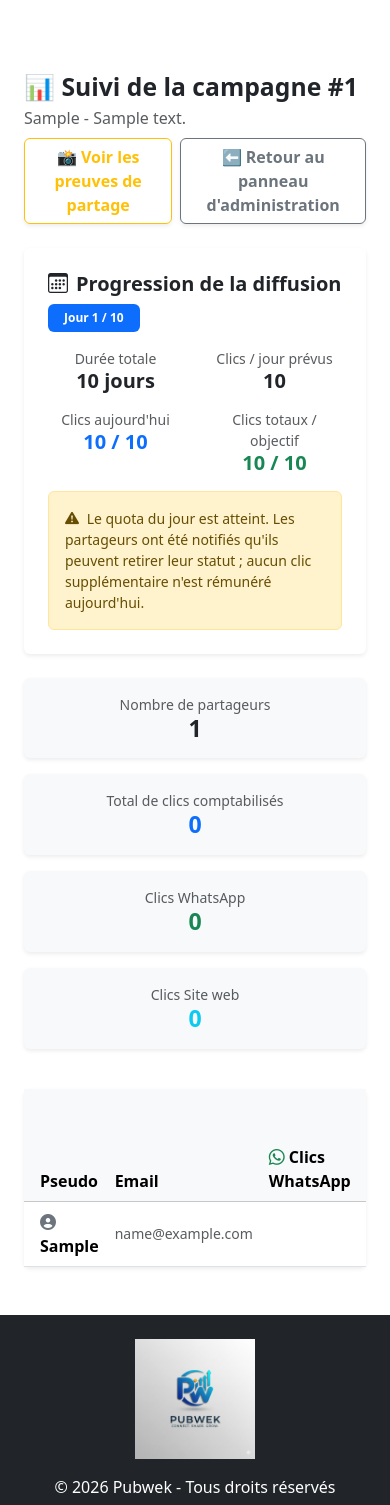
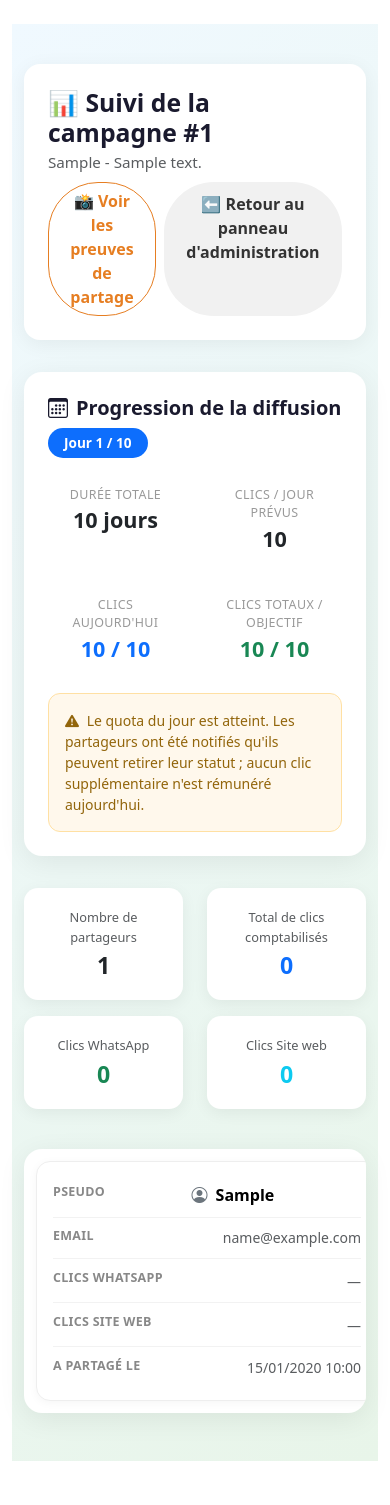
Before and after one commit to Mod617/Pubwek, a Flask app: page /admin/campagne/1/suivi in a window 390 px wide. Shown: the part 66-1571 px from the top of the page. Run offline with Flask 3, Linux system fonts and the light colour scheme; a user stored in the database is signed in; tables that the repository leaves empty hold one stand-in row (values such as "Sample post"); parts of the project's set-up code (start-up, migrations or seed data) failed here and were passed over; some libraries are stand-ins or nearby versions.

Commit message:
Update admin_suivi_campagne.html

```diff
--- a/templates/admin_suivi_campagne.html
+++ b/templates/admin_suivi_campagne.html
@@ -1,58 +1,306 @@
 {% extends "base.html" %}
 
 {% block content %}
-<div class="container mt-5">
+<link rel="stylesheet" href="https://cdn.jsdelivr.net/npm/bootstrap-icons@1.11.1/font/bootstrap-icons.css">
 
-    <div class="d-flex justify-content-between align-items-center mb-4 flex-wrap gap-2">
+<style>
+  .campaign-page {
+    background: linear-gradient(135deg, #f0f9ff 0%, #e8f5e9 100%);
+    min-height: 100vh;
+    padding: 2.5rem 0 3rem;
+  }
+
+  .page-header {
+    background: #fff;
+    border-radius: 16px;
+    padding: 1.75rem 2rem;
+    box-shadow: 0 4px 20px rgba(0, 0, 0, 0.06);
+    margin-bottom: 2rem;
+  }
+
+  .page-header h2 {
+    color: #1a1a2e;
+    font-weight: 700;
+  }
+
+  .page-header .text-muted {
+    font-size: 0.95rem;
+  }
+
+  .btn-outline-warning {
+    border-radius: 50px;
+    font-weight: 600;
+    border-color: #e67e22;
+    color: #e67e22;
+  }
+
+  .btn-outline-warning:hover {
+    background: #e67e22;
+    border-color: #e67e22;
+  }
+
+  .btn-back-admin {
+    border-radius: 50px;
+    padding: 0.6rem 1.4rem;
+    font-weight: 600;
+    background: #f1f1f1;
+    color: #333;
+    border: none;
+    transition: background 0.2s ease;
+  }
+
+  .btn-back-admin:hover {
+    background: #e4e4e4;
+    color: #111;
+  }
+
+  /* Carte progression */
+  .progress-card {
+    border: none;
+    border-radius: 18px;
+    box-shadow: 0 6px 28px rgba(0, 0, 0, 0.07);
+    margin-bottom: 2rem;
+    overflow: hidden;
+  }
+
+  .progress-card .card-body {
+    padding: 2rem;
+  }
+
+  .progress-card h5 {
+    color: #1a1a2e;
+  }
+
+  .status-badge {
+    border-radius: 50px;
+    font-weight: 600;
+    font-size: 0.85rem;
+  }
+
+  .metric-block {
+    padding: 0.75rem 0.5rem;
+  }
+
+  .metric-block .metric-label {
+    color: #999;
+    font-size: 0.78rem;
+    text-transform: uppercase;
+    letter-spacing: 0.4px;
+  }
+
+  .metric-block .metric-value {
+    font-size: 1.35rem;
+    font-weight: 700;
+  }
+
+  .alert-quota {
+    border-radius: 12px;
+    background: #fff8ec;
+    border: 1px solid #ffe0a3;
+    color: #92650b;
+  }
+
+  /* Cartes résumé */
+  .summary-card {
+    border: none;
+    border-radius: 14px;
+    background: #fff;
+    box-shadow: 0 4px 16px rgba(0, 0, 0, 0.06);
+    text-align: center;
+    padding: 1.25rem;
+    transition: transform 0.2s ease, box-shadow 0.2s ease;
+    height: 100%;
+  }
+
+  .summary-card:hover {
+    transform: translateY(-3px);
+    box-shadow: 0 8px 24px rgba(0, 0, 0, 0.1);
+  }
+
+  .summary-card .text-muted {
+    font-size: 0.8rem;
+  }
+
+  .summary-card .h3 {
+    margin-top: 0.35rem;
+  }
+
+  /* Tableau */
+  .table-card {
+    border: none;
+    border-radius: 18px;
+    box-shadow: 0 6px 28px rgba(0, 0, 0, 0.07);
+    overflow: hidden;
+  }
+
+  .table-card thead tr {
+    background: #1a1a2e !important;
+  }
+
+  .table-card thead th {
+    border: none;
+    font-weight: 600;
+    font-size: 0.85rem;
+    letter-spacing: 0.3px;
+    color: #fff !important;
+    padding: 1rem 0.9rem;
+  }
+
+  .table-card tbody td {
+    padding: 0.9rem;
+    vertical-align: middle;
+    border-color: #f0f0f0;
+  }
+
+  .table-card tbody tr:hover {
+    background-color: #f8fbf9;
+  }
+
+  .empty-state {
+    padding: 2.5rem;
+    text-align: center;
+    color: #888;
+  }
+
+  @media (max-width: 768px) {
+    .page-header {
+      padding: 1.5rem;
+    }
+    .page-header .d-flex.gap-2 {
+      width: 100%;
+    }
+    .page-header .d-flex.gap-2 .btn {
+      flex: 1;
+    }
+    .progress-card .card-body {
+      padding: 1.5rem;
+    }
+  }
+
+  /* ========================================== */
+  /* 📱 TRANSFORMATION TABLEAU → CARTES SUR MOBILE */
+  /* ========================================== */
+  @media (max-width: 767.98px) {
+    .responsive-table thead {
+      display: none;
+    }
+
+    .responsive-table,
+    .responsive-table tbody,
+    .responsive-table tr,
+    .responsive-table td {
+      display: block;
+      width: 100%;
+    }
+
+    .responsive-table tr {
+      background: #fff;
+      border: 1px solid #eee;
+      border-radius: 14px;
+      margin: 0.75rem;
+      padding: 0.75rem 1rem;
+      box-shadow: 0 2px 10px rgba(0, 0, 0, 0.04);
+    }
+
+    .responsive-table tr:hover {
+      background-color: #fff;
+    }
+
+    .responsive-table td {
+      text-align: right !important;
+      padding: 0.6rem 0 !important;
+      border: none !important;
+      border-bottom: 1px solid #f2f2f2 !important;
+      position: relative;
+      padding-left: 45% !important;
+      min-height: 1.5rem;
+    }
+
+    .responsive-table td:last-child {
+      border-bottom: none !important;
+    }
+
+    .responsive-table td::before {
+      content: attr(data-label);
+      position: absolute;
+      left: 0;
+      top: 0.6rem;
+      width: 40%;
+      font-weight: 600;
+      font-size: 0.78rem;
+      color: #888;
+      text-align: left;
+      text-transform: uppercase;
+      letter-spacing: 0.3px;
+    }
+
+    .responsive-table td[data-label="Pseudo"] {
+      text-align: left !important;
+    }
+  }
+</style>
+
+<div class="campaign-page">
+<div class="container">
+
+    <div class="page-header d-flex justify-content-between align-items-center flex-wrap gap-2">
         <div>
-            <h2 class="mb-1 fw-bold">📊 Suivi de la campagne #{{ campaign.id }}</h2>
+            <h2 class="mb-1">📊 Suivi de la campagne #{{ campaign.id }}</h2>
             <p class="text-muted mb-0">{{ campaign.promotion_type | capitalize }} - {{ campaign.promotion_detail }}</p>
         </div>
         <div class="d-flex gap-2">
-            <a href="{{ url_for('admin_preuves_partage', campaign_id=campaign.id) }}" class="btn btn-outline-warning fw-bold shadow-sm">
+            <a href="{{ url_for('admin_preuves_partage', campaign_id=campaign.id) }}" class="btn btn-outline-warning">
                 📸 Voir les preuves de partage
             </a>
-            <a href="{{ url_for('admin_validate') }}" class="btn btn-outline-secondary fw-bold shadow-sm">
+            <a href="{{ url_for('admin_validate') }}" class="btn btn-back-admin">
                 ⬅️ Retour au panneau d'administration
             </a>
         </div>
     </div>
 
     <!-- Progression jour par jour -->
-    <div class="card border-0 shadow-sm mb-4">
-        <div class="card-body p-4">
+    <div class="card progress-card">
+        <div class="card-body">
             <div class="d-flex justify-content-between align-items-center flex-wrap gap-2 mb-3">
                 <h5 class="fw-bold mb-0"><i class="bi bi-calendar3 me-2"></i>Progression de la diffusion</h5>
                 {% if campaign.is_active and campaign.current_day_number %}
-                    <span class="badge bg-primary px-3 py-2">Jour {{ campaign.current_day_number }} / {{ campaign.duration_days }}</span>
+                    <span class="badge status-badge bg-primary px-3 py-2">Jour {{ campaign.current_day_number }} / {{ campaign.duration_days }}</span>
                 {% elif campaign.status == "terminee" %}
-                    <span class="badge bg-success px-3 py-2">✅ Diffusion terminée</span>
+                    <span class="badge status-badge bg-success px-3 py-2">✅ Diffusion terminée</span>
                 {% else %}
-                    <span class="badge bg-secondary px-3 py-2">En attente de démarrage</span>
+                    <span class="badge status-badge bg-secondary px-3 py-2">En attente de démarrage</span>
                 {% endif %}
             </div>
 
             <div class="row text-center">
                 <div class="col-6 col-md-3 mb-3">
-                    <div class="text-muted small">Durée totale</div>
-                    <div class="h5 fw-bold text-dark mb-0">{{ campaign.duration_days }} jour{{ 's' if campaign.duration_days > 1 else '' }}</div>
+                    <div class="metric-block">
+                        <div class="metric-label">Durée totale</div>
+                        <div class="metric-value text-dark">{{ campaign.duration_days }} jour{{ 's' if campaign.duration_days > 1 else '' }}</div>
+                    </div>
                 </div>
                 <div class="col-6 col-md-3 mb-3">
-                    <div class="text-muted small">Clics / jour prévus</div>
-                    <div class="h5 fw-bold text-dark mb-0">{{ campaign.views_per_day }}</div>
+                    <div class="metric-block">
+                        <div class="metric-label">Clics / jour prévus</div>
+                        <div class="metric-value text-dark">{{ campaign.views_per_day }}</div>
+                    </div>
                 </div>
                 <div class="col-6 col-md-3 mb-3">
-                    <div class="text-muted small">Clics aujourd'hui</div>
-                    <div class="h5 fw-bold text-primary mb-0">{{ campaign.views_today or 0 }} / {{ campaign.views_per_day }}</div>
+                    <div class="metric-block">
+                        <div class="metric-label">Clics aujourd'hui</div>
+                        <div class="metric-value text-primary">{{ campaign.views_today or 0 }} / {{ campaign.views_per_day }}</div>
+                    </div>
                 </div>
                 <div class="col-6 col-md-3 mb-3">
-                    <div class="text-muted small">Clics totaux / objectif</div>
-                    <div class="h5 fw-bold text-success mb-0">{{ campaign.whatsapp_views or 0 }} / {{ campaign.target_whatsapp_views }}</div>
+                    <div class="metric-block">
+                        <div class="metric-label">Clics totaux / objectif</div>
+                        <div class="metric-value text-success">{{ campaign.whatsapp_views or 0 }} / {{ campaign.target_whatsapp_views }}</div>
+                    </div>
                 </div>
             </div>
 
             {% if campaign.daily_quota_paused %}
-                <div class="alert alert-warning small mb-0">
+                <div class="alert alert-quota small mb-0">
                     <i class="bi bi-exclamation-triangle-fill me-1"></i>
                     Le quota du jour est atteint. Les partageurs ont été notifiés qu'ils peuvent retirer leur statut ; aucun clic supplémentaire n'est rémunéré aujourd'hui.
                 </div>
@@ -62,83 +310,80 @@
 
     <!-- Résumé partageurs / clics -->
     <div class="row mb-4">
-        <div class="col-md-3 mb-3">
-            <div class="card border-0 shadow-sm text-center p-3 bg-light">
-                <div class="text-muted small">Nombre de partageurs</div>
+        <div class="col-6 col-md-3 mb-3">
+            <div class="summary-card">
+                <div class="text-muted">Nombre de partageurs</div>
                 <div class="h3 fw-bold text-dark mb-0">{{ partageurs | length }}</div>
             </div>
         </div>
-        <div class="col-md-3 mb-3">
-            <div class="card border-0 shadow-sm text-center p-3 bg-light">
-                <div class="text-muted small">Total de clics comptabilisés</div>
+        <div class="col-6 col-md-3 mb-3">
+            <div class="summary-card">
+                <div class="text-muted">Total de clics comptabilisés</div>
                 <div class="h3 fw-bold text-primary mb-0">{{ "{:,}".format(total_clics) }}</div>
             </div>
         </div>
-        <div class="col-md-3 mb-3">
-            <div class="card border-0 shadow-sm text-center p-3 bg-light">
-                <div class="text-muted small">Clics WhatsApp</div>
+        <div class="col-6 col-md-3 mb-3">
+            <div class="summary-card">
+                <div class="text-muted">Clics WhatsApp</div>
                 <div class="h3 fw-bold text-success mb-0">{{ "{:,}".format(total_clics_whatsapp) }}</div>
             </div>
         </div>
-        <div class="col-md-3 mb-3">
-            <div class="card border-0 shadow-sm text-center p-3 bg-light">
-                <div class="text-muted small">Clics Site web</div>
+        <div class="col-6 col-md-3 mb-3">
+            <div class="summary-card">
+                <div class="text-muted">Clics Site web</div>
                 <div class="h3 fw-bold text-info mb-0">{{ "{:,}".format(total_clics_site) }}</div>
             </div>
         </div>
     </div>
 
     <!-- Liste des partageurs -->
-    <div class="card shadow-sm border-0">
+    <div class="card table-card">
         <div class="card-body p-0">
             {% if partageurs %}
             <div class="table-responsive">
-                <table class="table table-hover mb-0 align-middle">
-                    <thead class="table-light">
+                <table class="table table-hover mb-0 align-middle responsive-table">
+                    <thead>
                         <tr>
                             <th class="ps-3">Pseudo</th>
                             <th>Email</th>
-                                                        <th><i class="bi bi-whatsapp text-success me-1"></i>Clics WhatsApp</th>
-                            <th><i class="bi bi-globe text-info me-1"></i>Clics Site web</th>
+                            <th><i class="bi bi-whatsapp me-1"></i>Clics WhatsApp</th>
+                            <th><i class="bi bi-globe me-1"></i>Clics Site web</th>
                             <th class="pe-3">A partagé le</th>
                         </tr>
                     </thead>
                     <tbody>
                         {% for p in partageurs %}
                         <tr>
-                            <td class="ps-3 fw-bold">
-                                <i class="fas fa-user-circle text-secondary me-2"></i>{{ p.pseudo }}
+                            <td class="ps-3 fw-bold" data-label="Pseudo">
+                                <i class="bi bi-person-circle text-secondary me-2"></i>{{ p.pseudo }}
                             </td>
-                            <td class="text-muted small">{{ p.email }}</td>
-                            <td>
-                            </td>
-                            <td>
+                            <td class="text-muted small" data-label="Email">{{ p.email }}</td>
+                            <td data-label="Clics WhatsApp">
                                 {% if p.clics_whatsapp %}
                                 <span class="badge bg-success">{{ "{:,}".format(p.clics_whatsapp) }} clic{{ 's' if p.clics_whatsapp != 1 else '' }}</span>
                                 {% else %}
                                 <span class="text-muted small">—</span>
                                 {% endif %}
                             </td>
-                            <td>
+                            <td data-label="Clics Site web">
                                 {% if p.clics_site %}
                                 <span class="badge bg-info text-dark">{{ "{:,}".format(p.clics_site) }} clic{{ 's' if p.clics_site != 1 else '' }}</span>
                                 {% else %}
                                 <span class="text-muted small">—</span>
                                 {% endif %}
                             </td>
-                            <td class="pe-3 text-muted small">{{ p.partage_le or "—" }}</td>
+                            <td class="pe-3 text-muted small" data-label="A partagé le">{{ p.partage_le or "—" }}</td>
                         </tr>
                         {% endfor %}
                     </tbody>
                 </table>
             </div>
             {% else %}
-            <p class="text-muted text-center p-4 mb-0">Aucun partageur n'a encore pris cette campagne.</p>
+            <p class="empty-state mb-0">Aucun partageur n'a encore pris cette campagne.</p>
             {% endif %}
         </div>
     </div>
 
 </div>
-
-<link rel="stylesheet" href="https://cdn.jsdelivr.net/npm/bootstrap-icons@1.11.1/font/bootstrap-icons.css">
+</div>
 {% endblock %}
```
